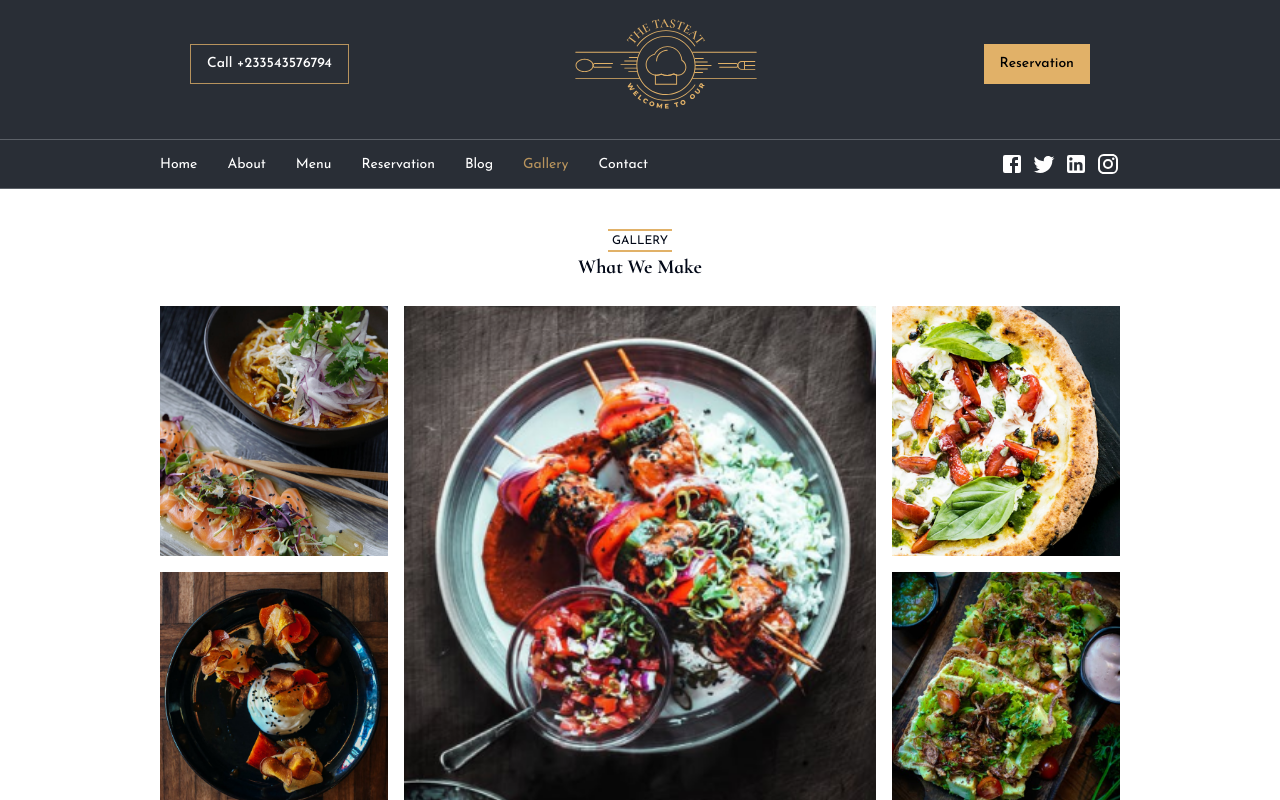
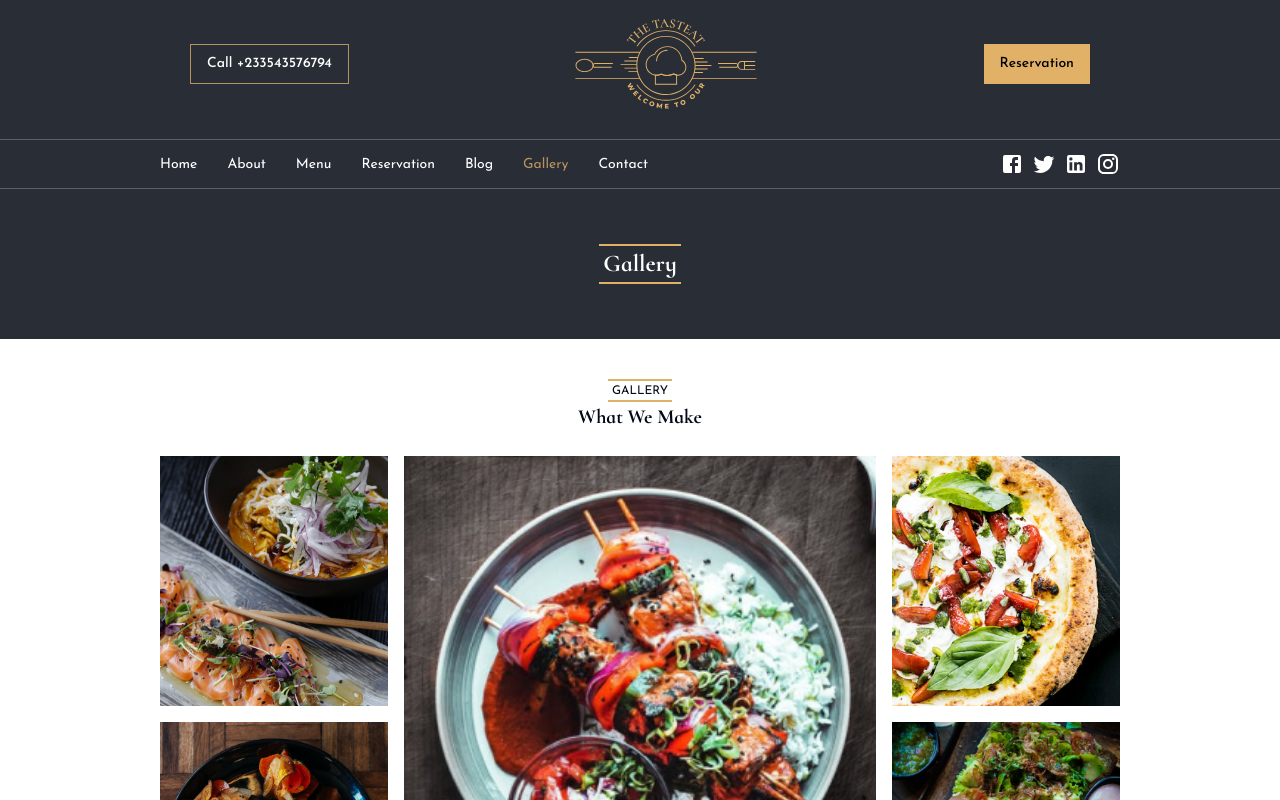
Before and after one commit to Joylinton04/The-foodie-hub, a React (Vite) app: page /gallery in a window 1280 px wide. Shown: the top 800 px of the page. Built offline with nearby package versions, Linux system fonts and the light colour scheme.

Commit message:
gallery page header

```diff
--- a/src/pages/Gallery.tsx
+++ b/src/pages/Gallery.tsx
@@ -1,8 +1,11 @@
 import Gall from "@/components/Gallery";
+import Header from "@/components/Header";
 
 const Gallery = () => {
   return (
     <div>
+        <Header title="Gallery" />
+      {/* section 1 */}
       <Gall/>
     </div>
   )
```
